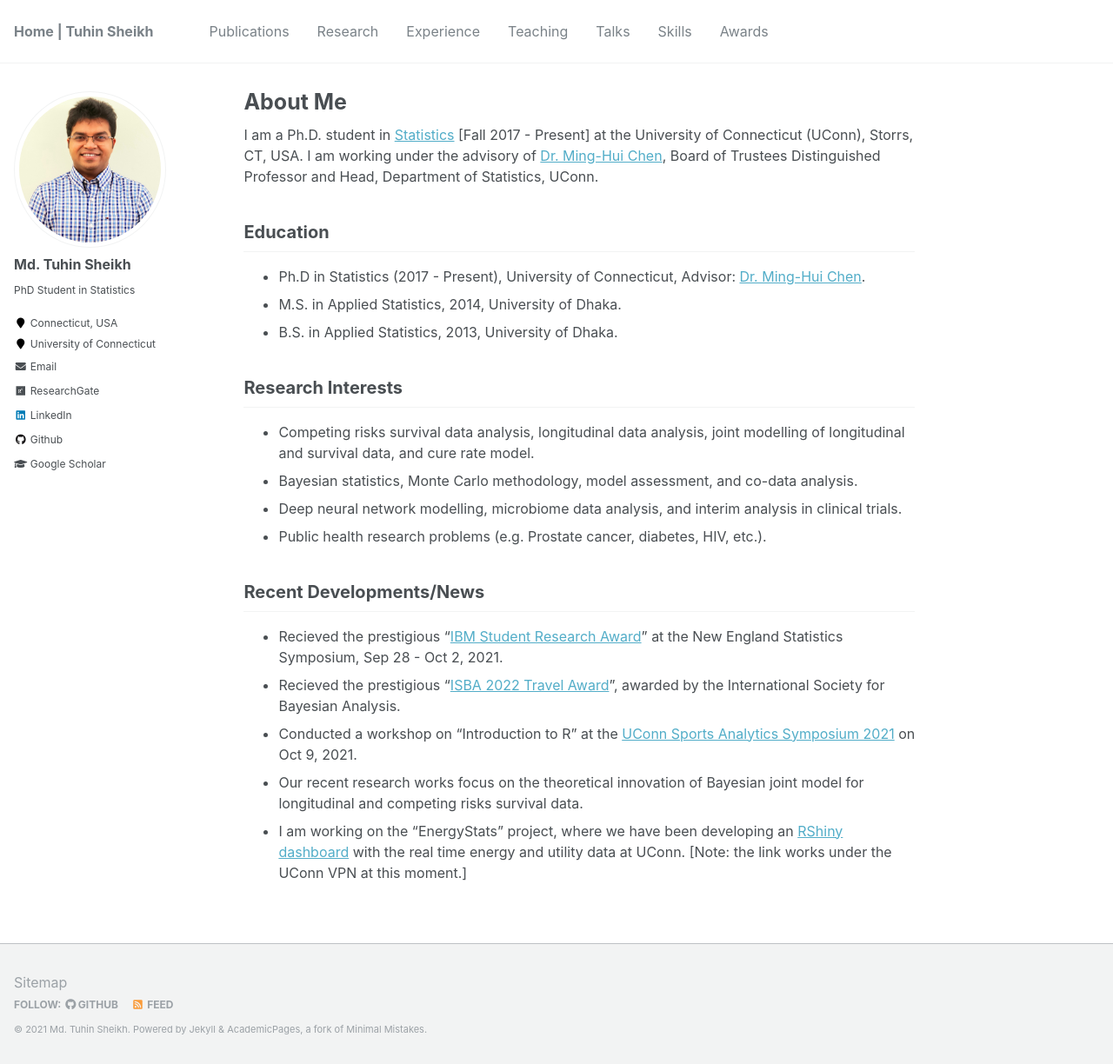
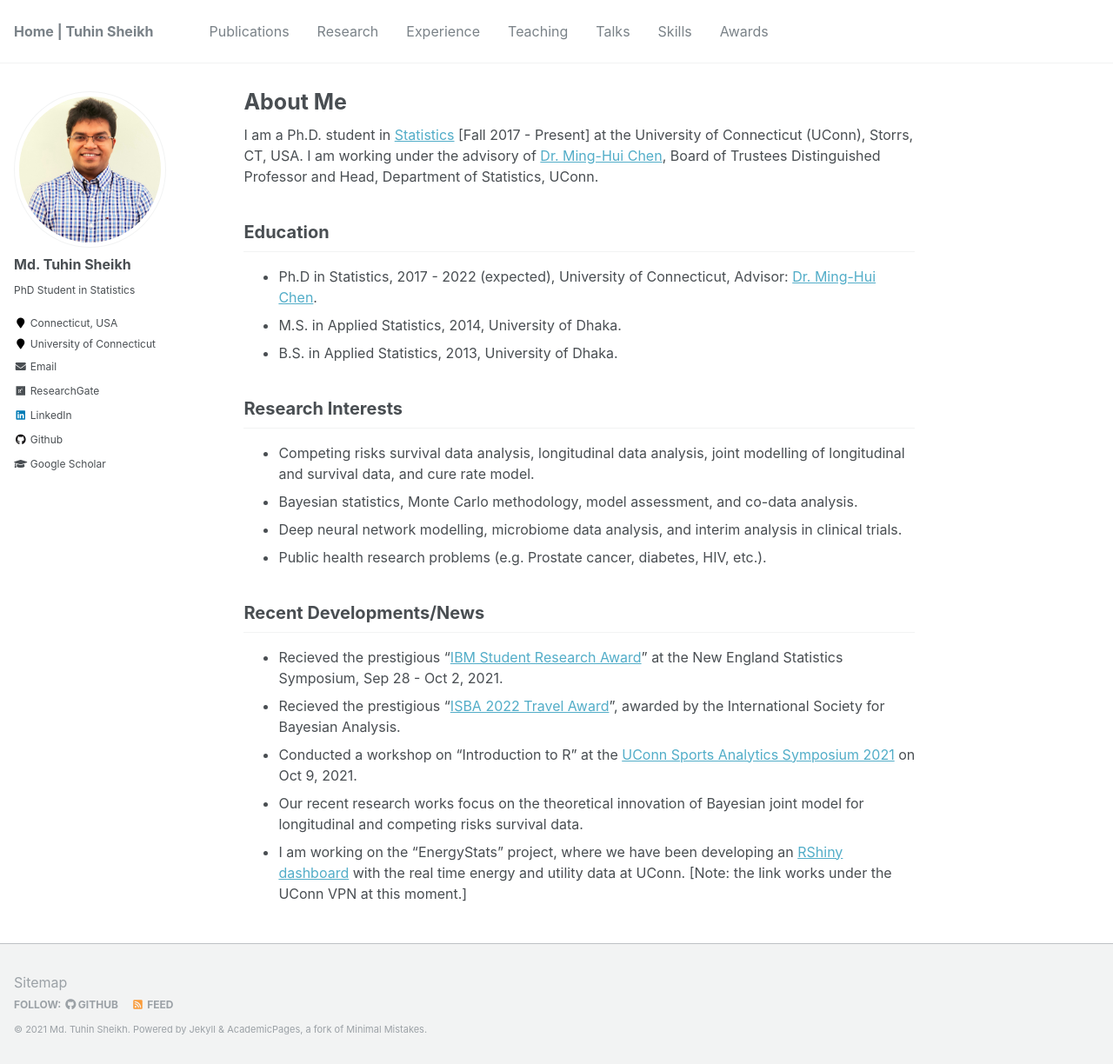
Before and after one commit to mdtuhinsheikh/mdtuhinsheikh.github.io, a Jekyll site: the page built from _pages/about.md, in a window 1280 px wide and 1224 px high. Shown: the whole window at 87% size. Built offline with Jekyll 4.4.1, drawn with Linux system fonts in a browser that asks for light colours.

Commit message:
Update about.md

```diff
--- a/_pages/about.md
+++ b/_pages/about.md
@@ -12,7 +12,7 @@ I am a Ph.D. student in [Statistics](https://stat.uconn.edu/) [Fall 2017 - Prese
 My research works broadly focus on competing risks survival data analysis, longitudinal data analysis, joint modelling of longitudinal and survival data, cure rate model, Bayesian computation, and model assessment. I intend to develop statistical methodology to model prostate cancer data. I am also interested in the applications of deep neural network modelling to survival data.
 -->
 ## Education
-- Ph.D in Statistics (2017 - Present), University of Connecticut, Advisor: [Dr. Ming-Hui Chen](http://merlot.stat.uconn.edu/~mhchen/).
+- Ph.D in Statistics, 2017 - 2022 (expected), University of Connecticut, Advisor: [Dr. Ming-Hui Chen](http://merlot.stat.uconn.edu/~mhchen/).
 - M.S. in Applied Statistics, 2014, University of Dhaka.
 - B.S. in Applied Statistics, 2013, University of Dhaka.
 
```
